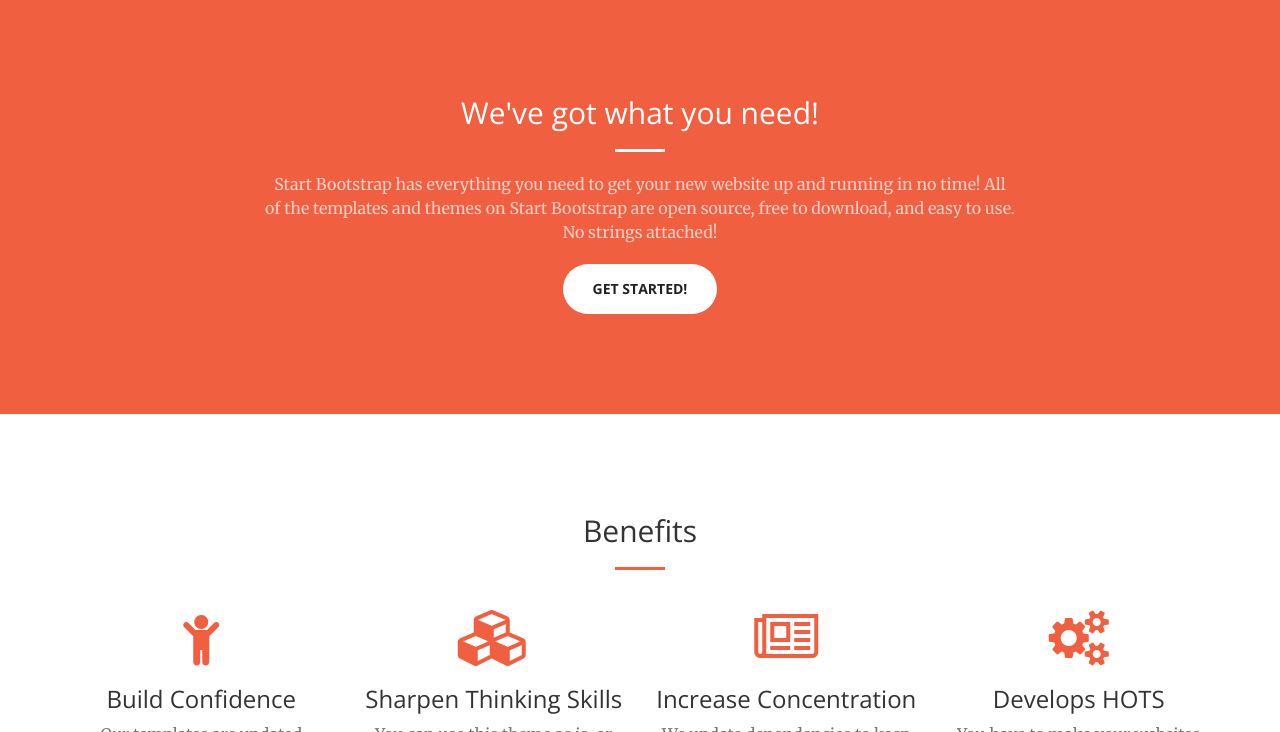
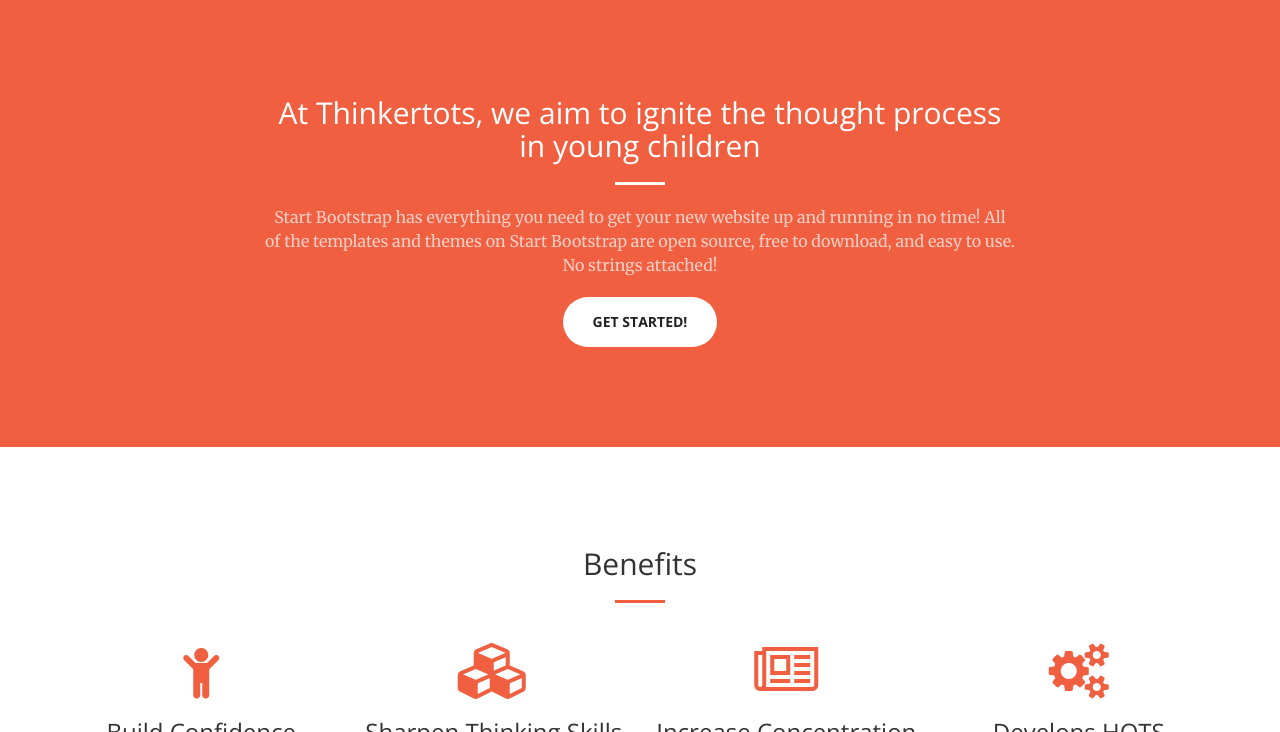
Before and after one commit to serahisaactho/thinkertots, a Jekyll site: the page built from index.html, in a window 1280 px wide and 900 px high, scrolled down 736 px, cut to the strip 168-900 px from the top of the window. Built offline with Jekyll 4.4.1, drawn with Linux system fonts in a browser that asks for light colours.

Commit message:
modify about title

```diff
--- a/_includes/call-to-action.html
+++ b/_includes/call-to-action.html
@@ -2,7 +2,7 @@
     <div class="container">
         <div class="row">
             <div class="col-lg-8 col-lg-offset-2 text-center">
-                <h2 class="section-heading">We've got what you need!</h2>
+                <h2 class="section-heading">At Thinkertots, we aim to ignite the thought process in young children</h2>
                 <hr class="light">
                 <p class="text-faded">Start Bootstrap has everything you need to get your new website up and running in no time! All of the templates and themes on Start Bootstrap are open source, free to download, and easy to use. No strings attached!</p>
                 <a href="#" class="btn btn-default btn-xl">Get Started!</a>
```
